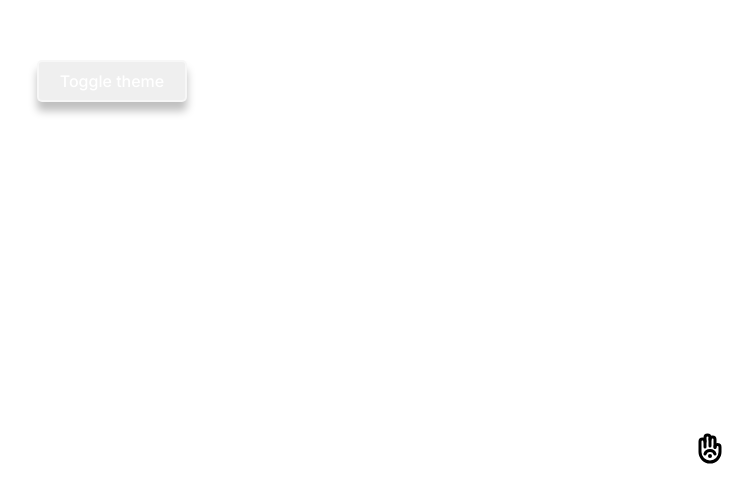
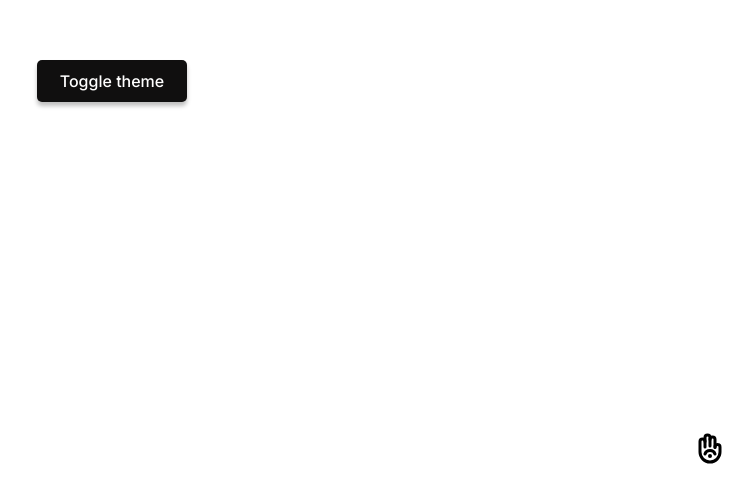
Before and after one commit to Prg-maker/isWatching, a React (Vite) app in the folder web/: page / in a window 1280 px wide. Shown: the part 319-800 px from the top of the page, without its empty margins (528-1280 px from the left). Built offline with nearby package versions, Linux system fonts and the light colour scheme.

Commit message:
add new function

```diff
--- a/web/src/components/IsWatching/styles.ts
+++ b/web/src/components/IsWatching/styles.ts
@@ -78,20 +78,17 @@ export const ToggleBackground = styled.button`
   height: 42px;
   outline: none;
   border-radius: 5px;
-  background-color: ${props => props.theme.colors};
-  color: #fff;
-  border: 0;
+  background-color: ${props => props.theme.colors.backgroundColorButton};
+  color: ${props => props.theme.colors.titleButton};
 
-
+  border: none;
   font-family: 'Inter';
   font-style: normal;
   font-weight: 500;
   font-size: 16px;
   line-height: 12px;
   cursor: pointer;
-  box-shadow: 0px 9px 9px rgba(0, 0, 0, 0.25);
-
-  border: 2px solid rgba(255, 255, 255, 0.5);
+  box-shadow: 0px 4px 4px ${props=> props.theme.colors.boxShadow};
 
 
 
--- a/web/src/theme/dark.ts
+++ b/web/src/theme/dark.ts
@@ -6,9 +6,8 @@ export default {
     title: '#fff',
 
     backgroundColorButton: '#fff',
-    titleButton: '#100F0F'
-
-
+    titleButton: '#100F0F',
+    boxShadow: 'rgba(255, 255, 255, 0.25)'
   },
 
 
--- a/web/src/theme/ligth.ts
+++ b/web/src/theme/ligth.ts
@@ -8,7 +8,8 @@ export default {
 
 
     backgroundColorButton: '#100F0F',
-    titleButton: '#fff'
+    titleButton: '#fff',
+    boxShadow: 'rgba(0, 0, 0, 0.25)'
 
   }
 }
--- a/web/src/theme/styled.d.ts
+++ b/web/src/theme/styled.d.ts
@@ -3,10 +3,13 @@ import 'styled-components'
 declare module 'styled-components'{
   export interface DefaultTheme{
     title: string;
-
     colors:{
       backgroundColor: string;
       title: string;
+
+      backgroundColorButton: string,
+      titleButton: string,
+      boxShadow: string
     },
   }
 }
```
